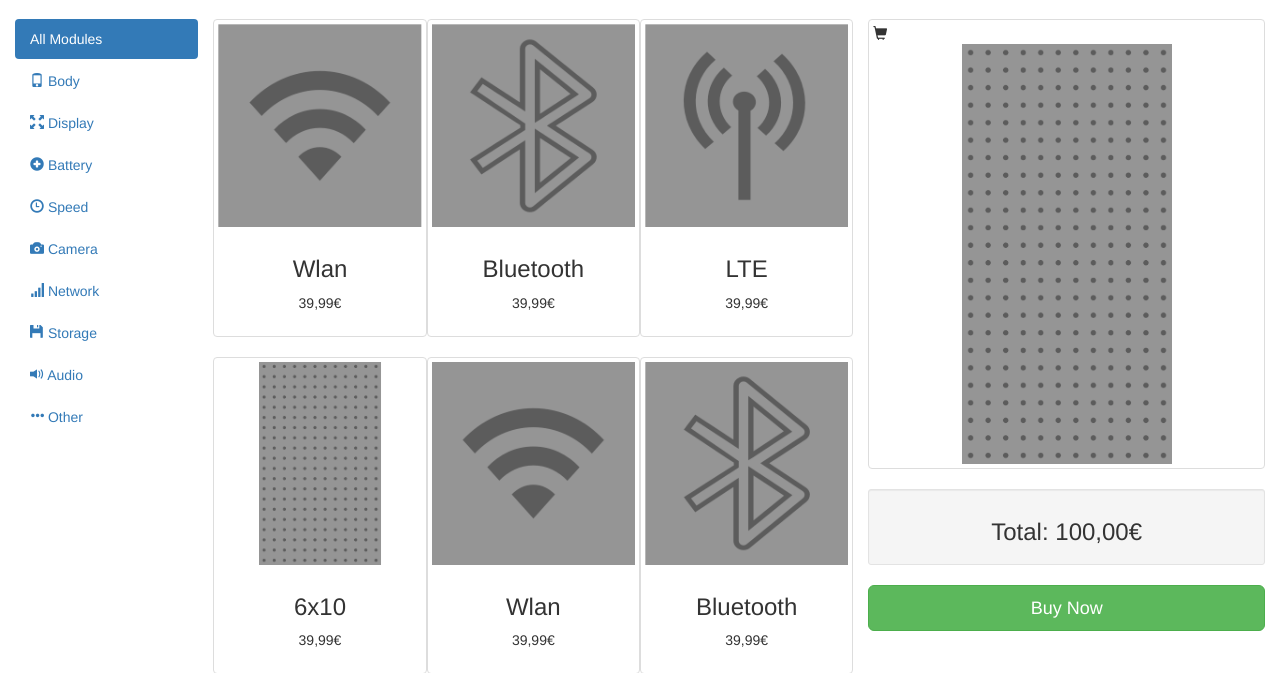
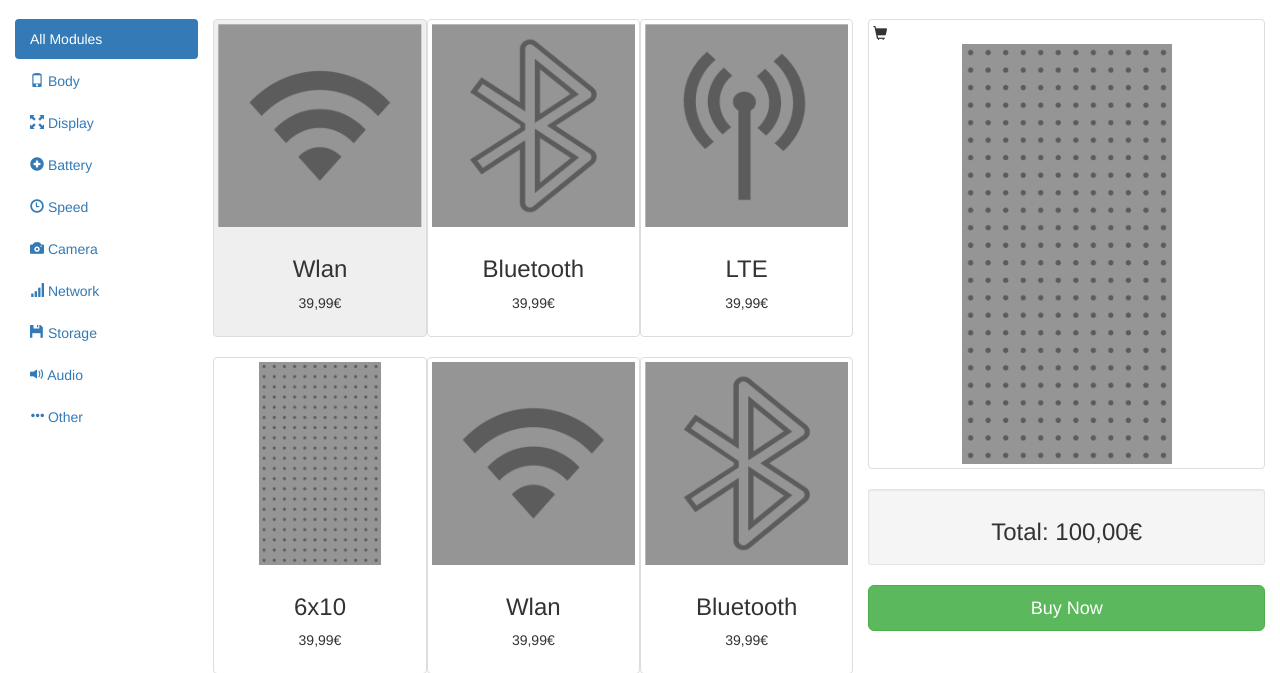
Before and after one commit to willihelm/Mediendesign, a PHP site: page / in a window 1280 px wide, with the pointer over the restyled element. Shown: the part 51-724 px from the top of the page. Run offline with PHP 8.4, Linux system fonts and the light colour scheme; some libraries are stand-ins or nearby versions.

Commit message:
Hover effect

```diff
--- a/style.css
+++ b/style.css
@@ -7,6 +7,7 @@
     overflow:hidden;
     padding-bottom:100%;
 }
+
 .image img{
       position: absolute;
       max-width: 100%;
@@ -38,3 +39,7 @@
 .body {
 	max-height: 420px;
 }
+
+.thumbnail:hover {
+	background-color: rgba(239,239,239,1);
+}
```
